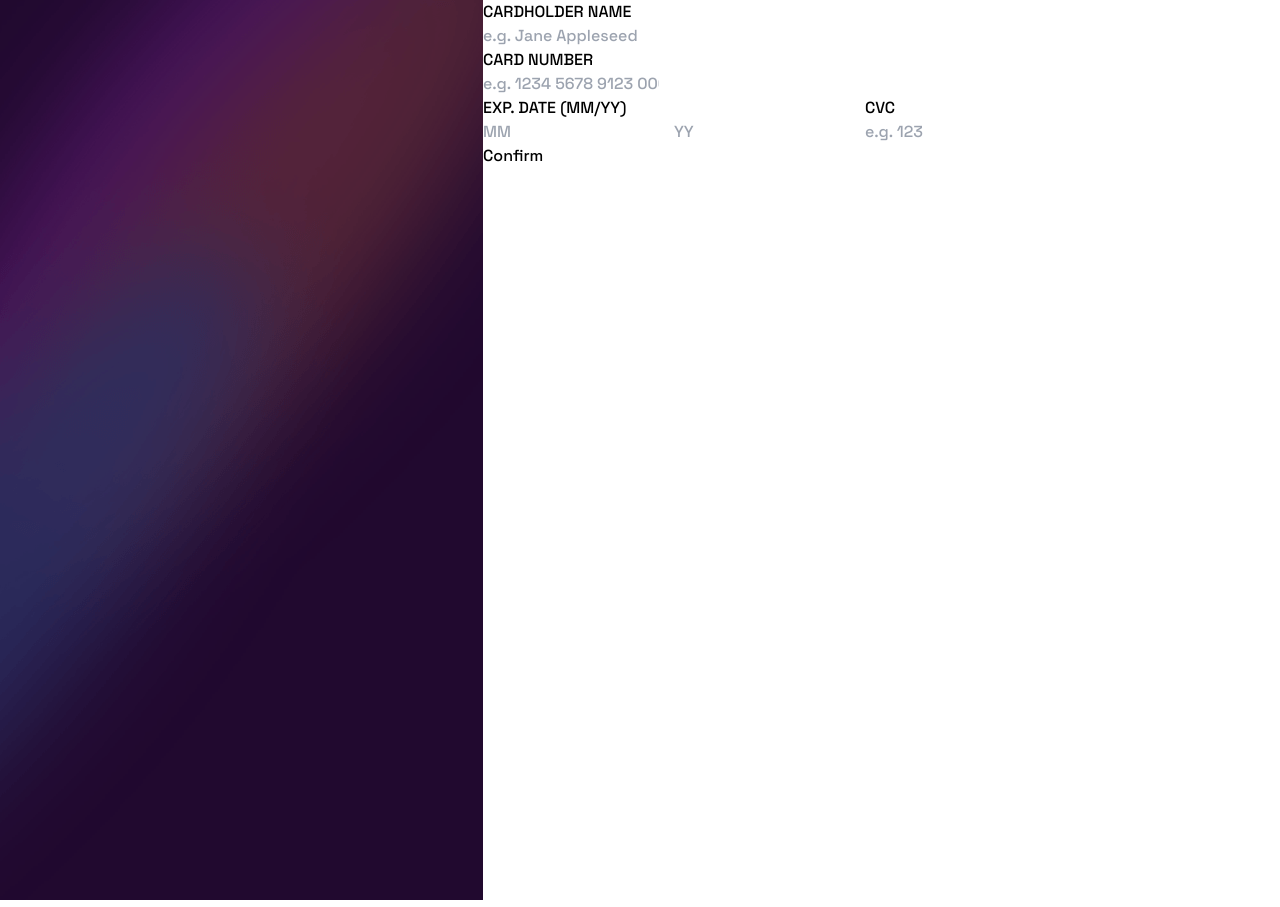
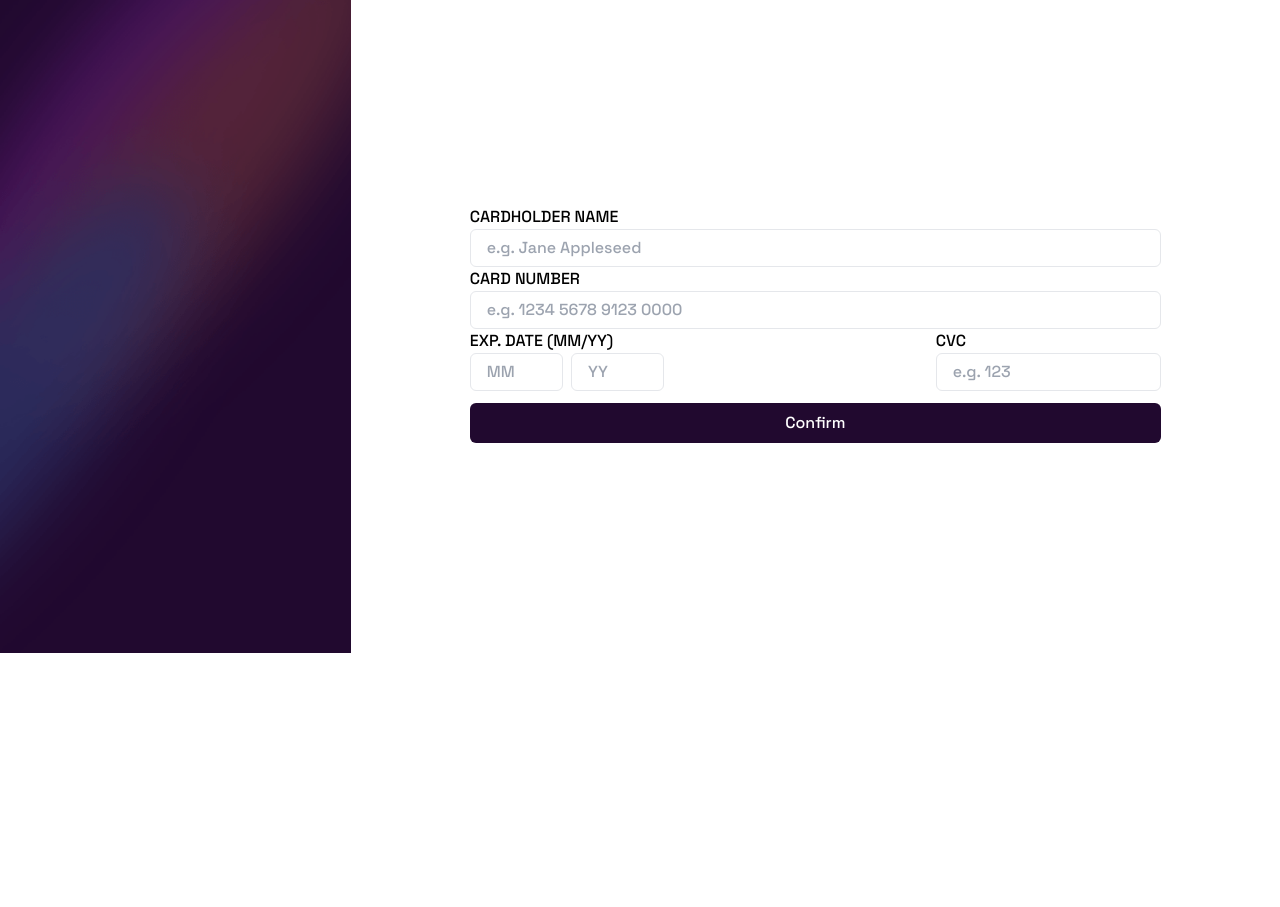
Before and after one commit to Ciggzy1312/chainwiz-application, a Next.js app: page / in a window 1280 px wide. After the commit the page ends 800 px from the top, so only its background shows below. Built offline with nearby package versions, Linux system fonts and the light colour scheme.

Commit message:
Added form styles
Signed-off-by: Ciggzy1312 <deepayanmukherjee1312@gmail.com>

```diff
--- a/pages/index.js
+++ b/pages/index.js
@@ -12,27 +12,23 @@ export default function Home() {
         <link href="https://fonts.googleapis.com/css2?family=Space+Grotesk:wght@500&display=swap" rel="stylesheet" />
       </Head>
 
-      <div className="absolute"></div>
-
-      <div className="absolute"></div>
-
       <div className="flex">
 
         <div className="">
-          <Image className="h-screen" src={bg} width="" height="" alt="alt" />
+          <Image className="" src={bg} width="" height="" alt="alt" />
         </div>
 
-        <div className="">
-          <form className="">
+        <div className="flex justify-center items-center w-full">
+          <form className="m-6">
 
             <div className="">
               <label className="block">CARDHOLDER NAME</label>
-              <input className="" type="text" placeholder="e.g. Jane Appleseed" />
+              <input className="border border-[hsl(270, 3%, 87%)] rounded-md px-4 py-1.5 w-full placeholder:text-[hsl(270, 3%, 87%)]" type="text" placeholder="e.g. Jane Appleseed" />
             </div>
 
             <div className="">
               <label className="block">CARD NUMBER</label>
-              <input className="" type="number" placeholder="e.g. 1234 5678 9123 0000" />
+              <input className="border border-[hsl(270, 3%, 87%)] rounded-md px-4 py-1.5 w-full placeholder:text-[hsl(270, 3%, 87%)]" type="number" placeholder="e.g. 1234 5678 9123 0000" />
             </div>
 
             <div className="flex">
@@ -41,19 +37,19 @@ export default function Home() {
                 <label className="block">EXP. DATE (MM/YY)</label>
 
                 <div className="">
-                  <input className="" type="text" placeholder="MM" />
-                  <input className="" type="text" placeholder="YY" />
+                  <input className="mr-2 border border-[hsl(270, 3%, 87%)] rounded-md px-4 py-1.5 w-1/5 placeholder:text-[hsl(270, 3%, 87%)]" type="text" placeholder="MM" />
+                  <input className="mr-2 border border-[hsl(270, 3%, 87%)] rounded-md px-4 py-1.5 w-1/5 placeholder:text-[hsl(270, 3%, 87%)]" type="text" placeholder="YY" />
                 </div>
               </div>
 
               <div className="">
                 <label className="block">CVC</label>
-                <input className="" type="number" placeholder="e.g. 123" />
+                <input className="border border-[hsl(270, 3%, 87%)] rounded-md px-4 py-1.5 w-full placeholder:text-[hsl(270, 3%, 87%)]" type="number" placeholder="e.g. 123" />
               </div>
             </div>
 
-            <div className="">
-              <button className="">Confirm</button>
+            <div className="my-3">
+              <button className="text-white bg-[#21092F] rounded-md w-full py-2">Confirm</button>
             </div>
           </form>
         </div>
```
